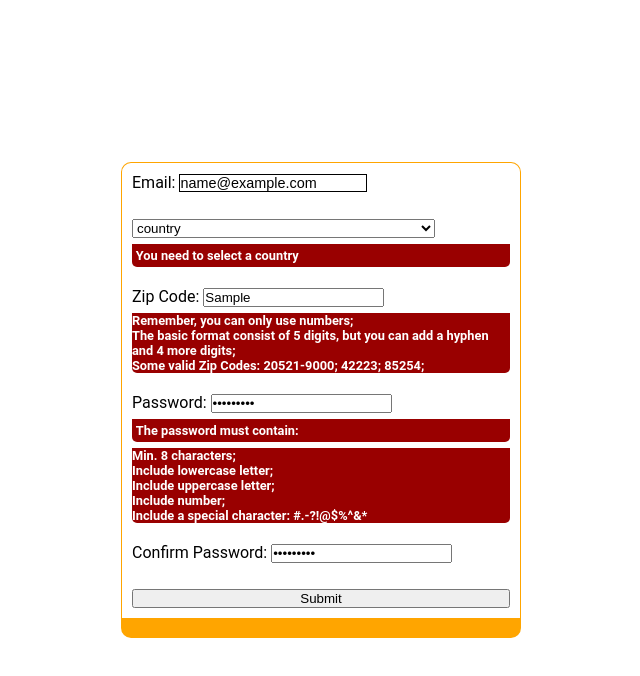
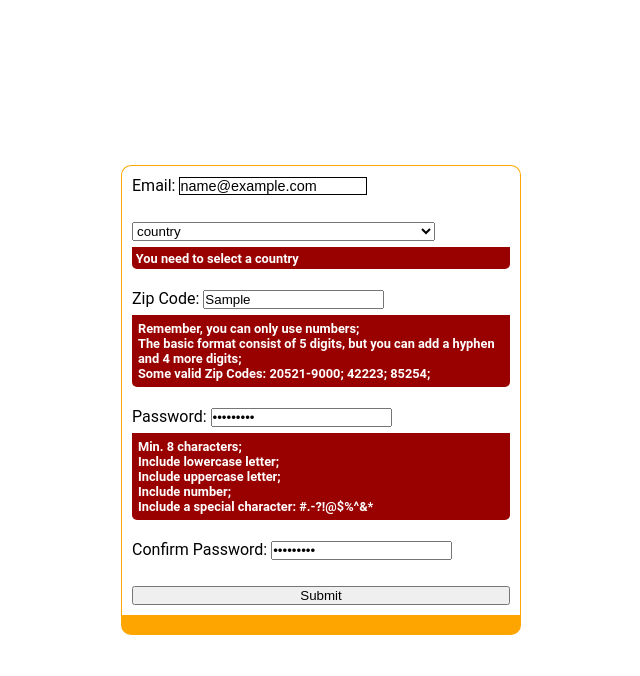
Before and after one commit to 4whatspc3/Form-Validation-JS, a website built with webpack: page src/index.html in a window 1280 px wide. Both pictures are taken after typing "name@example.com", "Sample", "Sample123", "Sample123" into the empty fields and a click on the button "Submit". Shown: the whole page, without its empty margins (319-959 px from the left). Built offline with nearby package versions, Linux system fonts and the light colour scheme.

Commit message:
Fix padding issues affecting boxes reserved for error messages

```diff
--- a/src/style.css
+++ b/src/style.css
@@ -70,3 +70,7 @@ ul {
 .error.active {
   padding: 0.3em;
 }
+
+ul.warnings.active {
+  padding: 6px;
+}
--- a/src/validation/passwordValidation.js
+++ b/src/validation/passwordValidation.js
@@ -23,6 +23,8 @@ const verifyPassword = () => {
 
       passwordError.className = "error";
 
+      warnings.className = "password warnings";
+
       submitVal = true;
     } else {
       showError("tooShort");
@@ -44,6 +46,12 @@ const verifyPassword = () => {
       passwordError.textContent = "You need to create a password";
     } else {
       passwordError.textContent = "The password must contain:";
+
+      passwordError.className = "error";
+
+      passwordError.textContent = "";
+
+      warnings.className = "password warnings active";
 
       empty(warnings);
 
--- a/src/validation/zipCodeValidation.js
+++ b/src/validation/zipCodeValidation.js
@@ -12,6 +12,8 @@ const verifyZipCode = () => {
       zipCodeError.textContent = "";
 
       zipCodeError.className = "error";
+
+      warnings.className = "zip_code warnings";
 
       empty(warnings);
     } else {
@@ -37,6 +39,10 @@ const verifyZipCode = () => {
         zipCodeError.textContent = `Zip Code should be at least ${zipCode.minLength} characters; you entered ${zipCode.value.length}.`;
       } else {
         zipCodeError.className = "error";
+
+        zipCodeError.textContent = "";
+
+        warnings.className = "zip_code warnings active";
 
         empty(warnings);
 
```
Also changed, not shown: dist/app.bundle.js, 1 other file.
